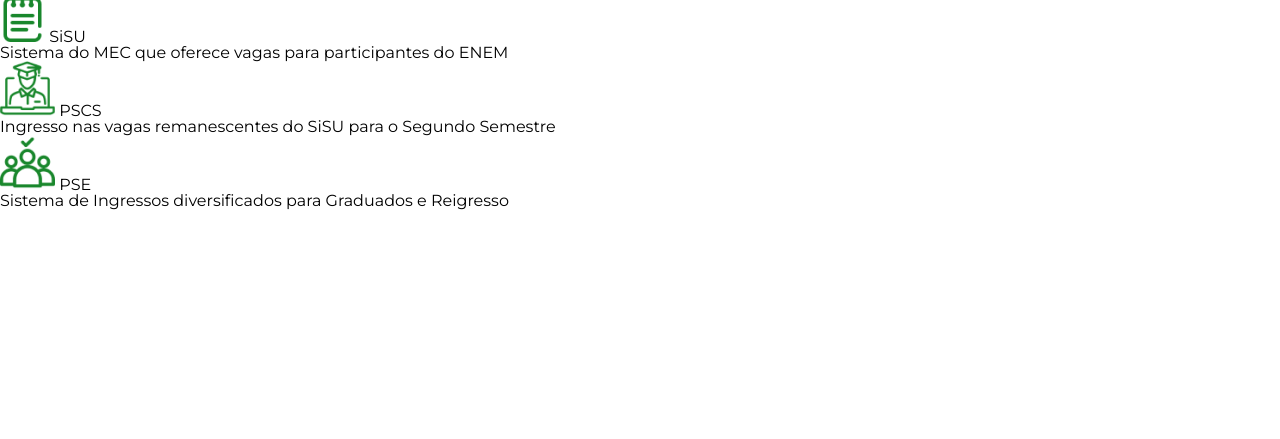
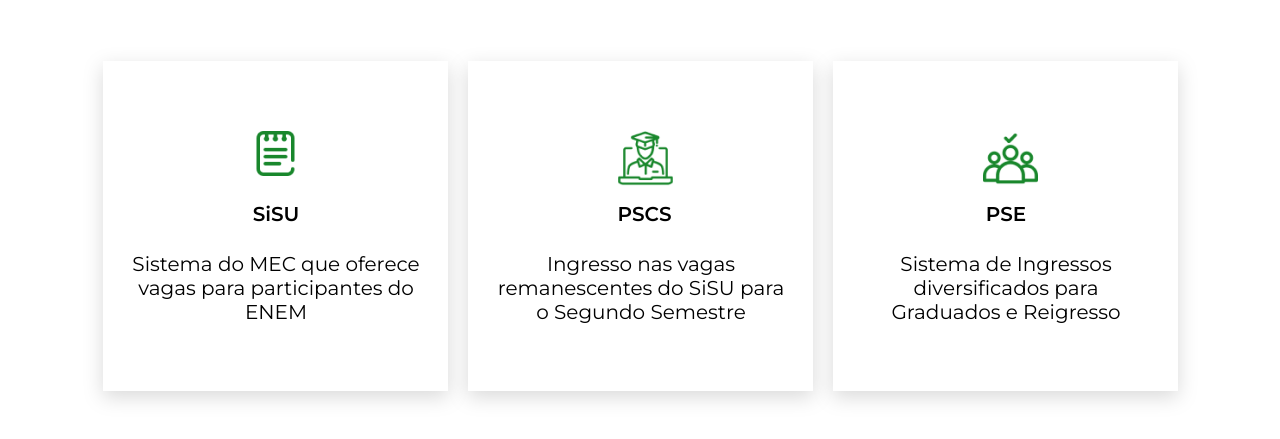
Before and after one commit to AntonioMarcosDev/Projeto-GCM, a plain HTML site: page index.html in a window 1280 px wide. Shown: the part 165-604 px from the top of the page. Drawn offline with Linux system fonts and the light colour scheme.

Commit message:
Criando o style do Container

```diff
--- a/style.css
+++ b/style.css
@@ -29,3 +29,53 @@
     font-size: 20px;
     text-align: center;
 }
+.container{
+    background-color: var(--bg-color-cinza);
+    display: flex;
+    flex-direction: row;
+    align-items: center;
+    justify-content: center;
+    background-color:#FFFFFF;
+    padding: 5%;
+    gap: 20px;
+}
+.item{
+    display: flex;
+    position: relative;
+    flex-direction: column;
+    justify-content: space-around;
+    align-items: center;
+    background-color: white;
+    height: 330px;
+    width: 345px;
+    filter: drop-shadow(0px 6px 10px var(--bg-color-cinza));
+}
+.item p{
+    position: absolute;
+    left: 7.54%;
+    right: 6.96%;
+    top: 57.88%;
+    bottom: 20.3%;
+    font-weight: 400;
+    font-size: 20px;
+    line-height: 24px;
+    text-align: center;
+}
+.item span{
+    text-align: center;
+    position: absolute;
+    left: 43.48%;
+    right: 42.9%;
+    top: 42.73%;
+    bottom: 50%;
+    font-weight: 600;
+    font-size: 20px;
+    line-height: 24px;
+}
+.item img{
+    position: absolute;
+    left: 43.48%;
+    top: 21.21%;
+    bottom: 65.15%;
+}
+/*Ingressos-----------------------------------*/
```
